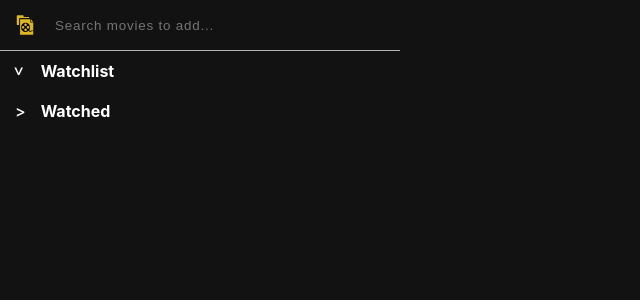
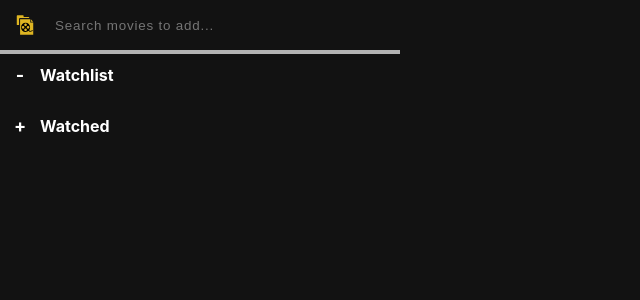
Before and after one commit to TeemuTallskog/movie-watchlist, a React (Create React App) app: page / in a window 1280 px wide. Shown: the top 300 px of the page, without its empty margins (0-640 px from the left). Built offline with nearby package versions, Linux system fonts and the light colour scheme; the HTML template or start-up script is replaced by a standard one.

Commit message:
Update list styling

```diff
--- a/src/components/Collapsible.js
+++ b/src/components/Collapsible.js
@@ -9,7 +9,7 @@ const Collapsible = ({ title, children, open }) => {
   return (
     <div className="collapsible">
       <div className="collapsible-header" onClick={toggleOpen}>
-        <span className={`arrow ${isOpen ? 'open' : ''}`}>{'>'}</span>
+        <span className={`arrow ${isOpen ? 'open' : ''}`}>{isOpen ? '-' : '+'}</span>
         <span className="title">{title}</span>
       </div>
       {isOpen && <div className="collapsible-content">{children}</div>}
--- a/src/components/MovieList.js
+++ b/src/components/MovieList.js
@@ -12,7 +12,7 @@ const MovieList = ({ movies, containerClass, itemOnClick, deleteMovie, shiftPosi
 
   return (
     <div className={containerClass}>
-      <ul>
+      <ul className='movie-card-list-ul'>
         {movies.map(( movie, index ) => (
           <li className='movie-card-list-item' key={movie.id} onClick={ itemOnClick ? () => itemOnClick(movie) : () => {}}>
             {movieType === "Movies" ? <div className='sort-button-container'>
--- a/src/index.css
+++ b/src/index.css
@@ -18,7 +18,7 @@ body {
   padding-top: 50px;
   min-width: 400px;
   overflow-x: hidden;
-  overflow-y: hidden;
+  overflow-y: scroll;
   font-family: -apple-system, BlinkMacSystemFont, 'Segoe UI', 'Roboto', 'Oxygen',
     'Ubuntu', 'Cantarell', 'Fira Sans', 'Droid Sans', 'Helvetica Neue',
     sans-serif;
@@ -41,16 +41,13 @@ code {
   scrollbar-width: thin;
   scrollbar-color: var(--clr-scrollbar-background) var(--clr-scrollbar-border);
 }
-
 /* Chrome, Edge, and Safari */
 *::-webkit-scrollbar {
   width: 16px;
 }
-
 *::-webkit-scrollbar-track {
   background: var(--clr-scrollbar-background);
 }
-
 *::-webkit-scrollbar-thumb {
   background-color: var(--clr-scrollbar-background);
   border-radius: 10px;
--- a/src/resources/css/Collapsible.css
+++ b/src/resources/css/Collapsible.css
@@ -11,6 +11,8 @@
   user-select: none;
   margin-bottom: 10px;
   color: var(--clr-text-normal);
+
+  padding-bottom: 10px;
 }
 
 .collapsible-header :hover{
@@ -18,16 +20,24 @@
 }
 
 .arrow {
-  margin-right: 15px;
-  margin-left: 15px;
-  transition: transform 0.3s;
-  font-weight: 500;
-}
-
-.arrow.open {
-  transform: rotate(90deg);
+  margin-right: 10px;
+  margin-left: 10px;
+  min-width: 20px;
+  max-width: 20px;
+  font-size: large;
+  text-align: center;
 }
 
 .collapsible-content {
   padding: 0 10px;
+  max-height: 400px;
+  overflow-y: scroll;
 }
+
+.collapsible-content > div {
+  overflow: visible;
+}
+
+.collapsible-content .movie-card-list-ul {
+  overflow: visible;
+}
--- a/src/resources/css/MovieSearch.css
+++ b/src/resources/css/MovieSearch.css
@@ -6,7 +6,7 @@
     border: none;
     outline: none;
     background-color: var(--clr-background);
-    border-bottom: 1px solid var(--clr-border);
+    border-bottom: 4px solid var(--clr-border);
     border-radius: 0px;
     letter-spacing: 0.8px;
     color: var(--clr-text-normal);
@@ -25,11 +25,12 @@
   padding: 15px 20px 15px 15px;
   top: 0;
   z-index: 11;
-  border-bottom: 1px solid var(--clr-border);
+  border-bottom: 4px solid var(--clr-border);
+  background-color: var(--clr-background);
 }
 
 
 .InputContainer {
   max-width: 400px;
-  border-bottom: 1px solid var(--clr-border);
+  border-bottom: 4px solid var(--clr-border);
 }
```
Lines whose indentation alone changed are shown as unchanged.
